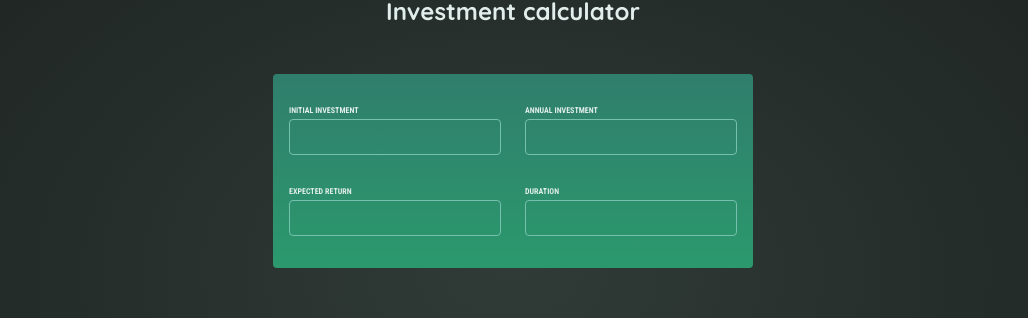
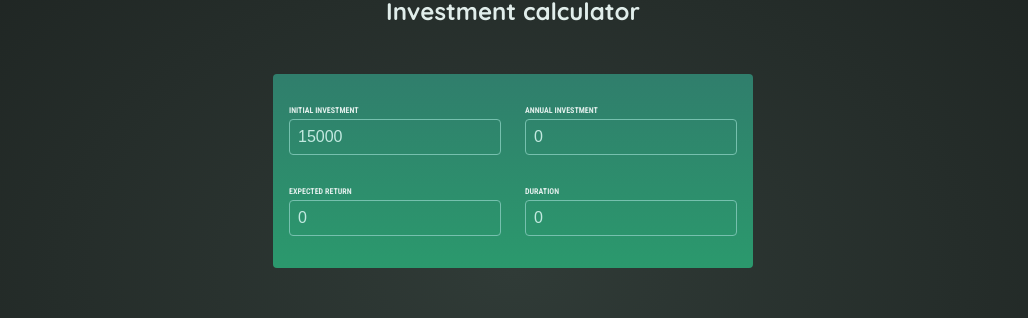
Before and after one commit to AnSh202302/investment-calculator-project, a React (Vite) app: page / in a window 1280 px wide. Shown: the part 152-470 px from the top of the page, without its empty margins (127-1155 px from the left). Built offline with nearby package versions, Linux system fonts and the light colour scheme.

Commit message:
Using Two-Way-Binding on UserInput

```diff
--- a/src/App.jsx
+++ b/src/App.jsx
@@ -1,4 +1,4 @@
-import UserInput from "./UserInput";
+import UserInput from "./components/UserInput";
 
 function App() {
   return <UserInput />;
--- a/src/UserInput.jsx
+++ /dev/null
@@ -1,26 +0,0 @@
-export default function UserInput() {
-  return (
-    <section id="user-input">
-      <div className="input-group">
-        <p>
-          <label htmlFor="">Initial Investment</label>
-          <input type="number" required />
-        </p>
-        <p>
-          <label htmlFor="">Annual Investment</label>
-          <input type="number" required />
-        </p>
-      </div>
-      <div className="input-group">
-        <p>
-          <label htmlFor="">Expected Return</label>
-          <input type="number" required />
-        </p>
-        <p>
-          <label htmlFor="">Duration</label>
-          <input type="number" required />
-        </p>
-      </div>
-    </section>
-  );
-}
--- /dev/null
+++ b/src/components/UserInput.jsx
@@ -0,0 +1,69 @@
+import { useState } from "react";
+const initialInvestment = {
+  initialInvestment: 15000,
+  annualInvestment: 0,
+  expectedReturn: 0,
+  duration: 0,
+};
+
+export default function UserInput() {
+  const [dataInvestment, setDataInvestment] = useState(initialInvestment);
+  console.log(dataInvestment);
+  function handleChange(nameInput, valueInput) {
+    // const newDataInvestment =
+    setDataInvestment((prevState) => {
+      return {
+        ...prevState,
+        [nameInput]: valueInput,
+      };
+    });
+  }
+  return (
+    <section id="user-input">
+      <div className="input-group">
+        <p>
+          <label htmlFor="initialInvestment">Initial Investment</label>
+          <input
+            type="number"
+            required
+            id="initialInvestment"
+            onChange={(e) => handleChange(e.target.id, e.target.value)}
+            value={dataInvestment.initialInvestment}
+          />
+        </p>
+        <p>
+          <label htmlFor="annualInvestment">Annual Investment</label>
+          <input
+            type="number"
+            required
+            id="annualInvestment"
+            onChange={(e) => handleChange(e.target.id, e.target.value)}
+            value={dataInvestment.annualInvestment}
+          />
+        </p>
+      </div>
+      <div className="input-group">
+        <p>
+          <label htmlFor="expectedReturn">Expected Return</label>
+          <input
+            type="number"
+            required
+            id="expectedReturn"
+            onChange={(e) => handleChange(e.target.id, e.target.value)}
+            value={dataInvestment.expectedReturn}
+          />
+        </p>
+        <p>
+          <label htmlFor="duration">Duration</label>
+          <input
+            type="number"
+            required
+            id="duration"
+            onChange={(e) => handleChange(e.target.id, e.target.value)}
+            value={dataInvestment.duration}
+          />
+        </p>
+      </div>
+    </section>
+  );
+}
```
